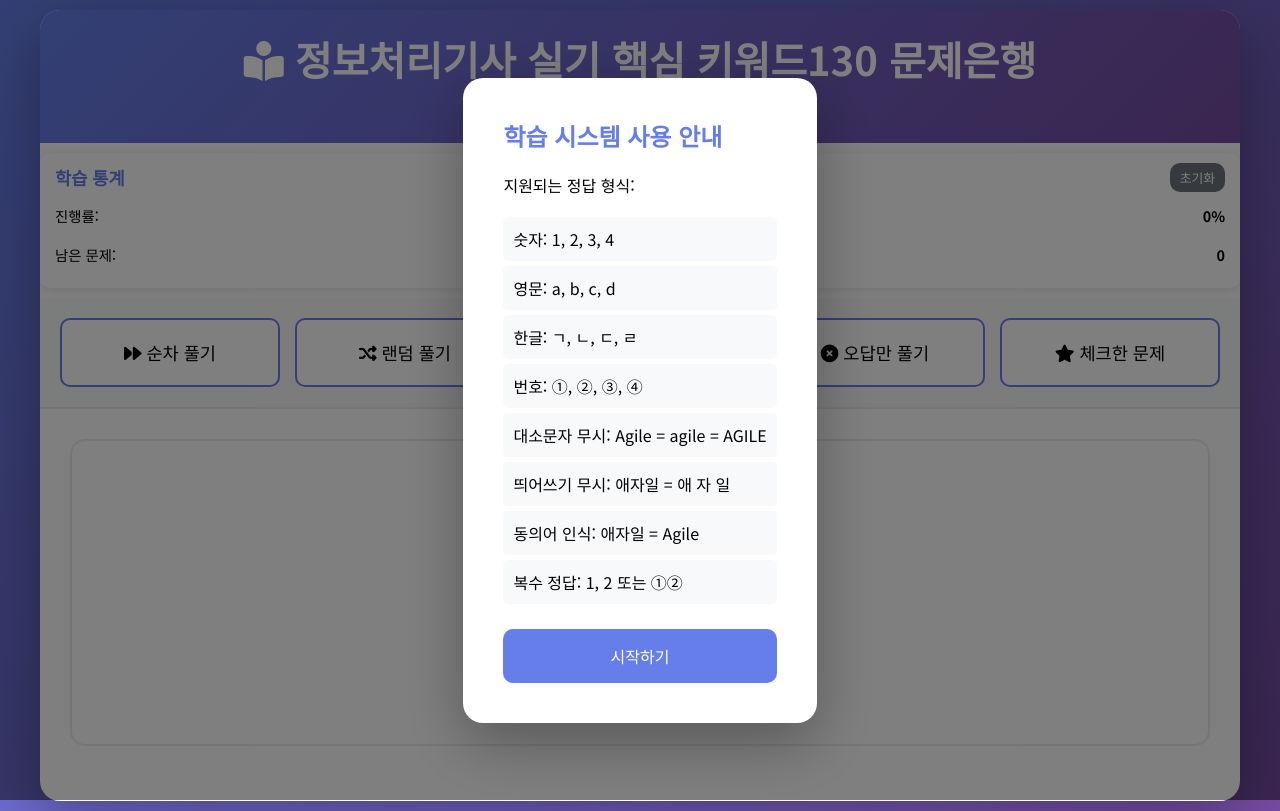
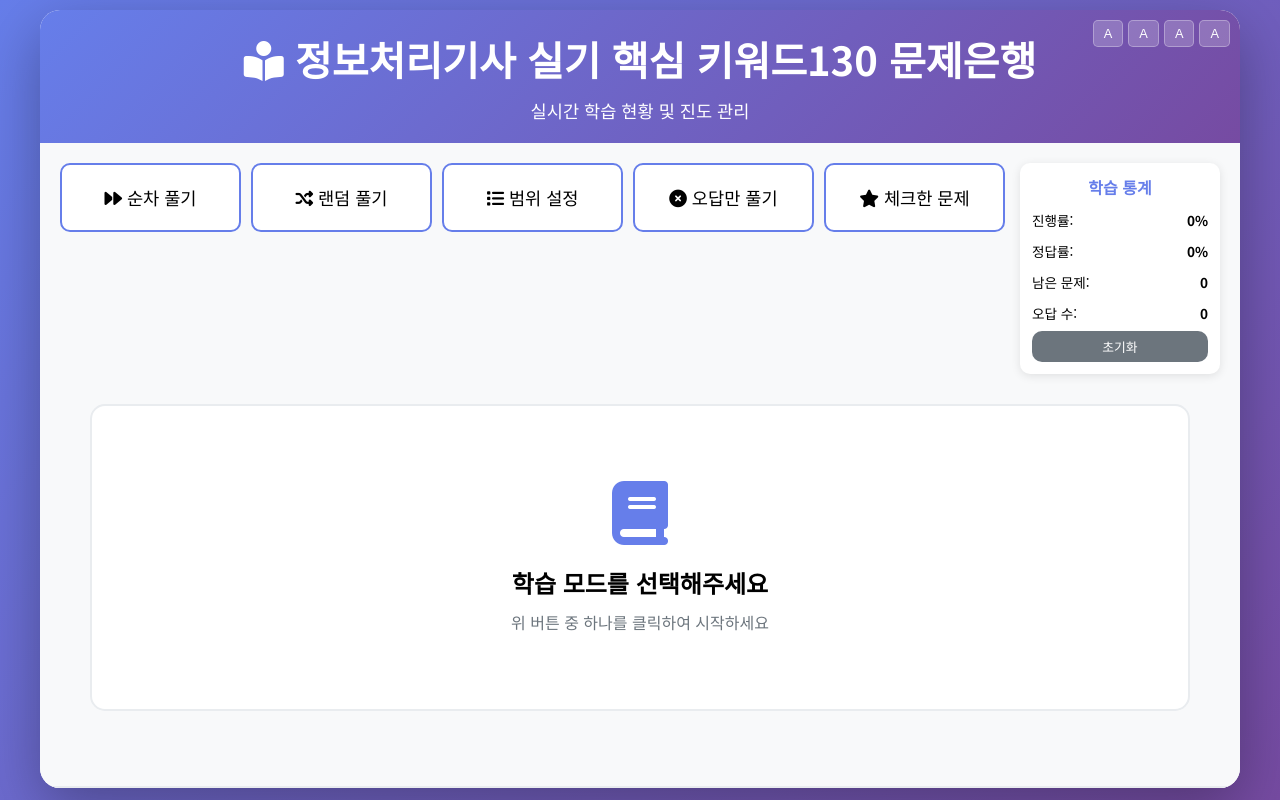
Before and after one commit to parkdarae/info-processing-study-, a plain HTML site: page index.html in a window 1280 px wide. Drawn offline with nearby package versions, Linux system fonts and the light colour scheme.

Commit message:
학습 통계 모드 버튼 옆 배치 및 폰트 크기 조절 기능 추가

```diff
--- a/index.html
+++ b/index.html
@@ -24,6 +24,11 @@
             font-size: 16px;
         }
 
+        body.font-smallest { font-size: 12px; }
+        body.font-small { font-size: 14px; }
+        body.font-normal { font-size: 16px; }
+        body.font-large { font-size: 18px; }
+
         .container {
             max-width: 1200px;
             margin: 0 auto;
@@ -38,6 +43,35 @@
             color: white;
             padding: 20px;
             text-align: center;
+            position: relative;
+        }
+
+        .font-size-controls {
+            position: absolute;
+            top: 10px;
+            right: 10px;
+            display: flex;
+            gap: 5px;
+        }
+
+        .font-btn {
+            background: rgba(255, 255, 255, 0.2);
+            color: white;
+            border: 1px solid rgba(255, 255, 255, 0.3);
+            border-radius: 5px;
+            padding: 5px 10px;
+            cursor: pointer;
+            font-size: 0.8em;
+            transition: all 0.3s;
+        }
+
+        .font-btn:hover {
+            background: rgba(255, 255, 255, 0.3);
+        }
+
+        .font-btn.active {
+            background: rgba(255, 255, 255, 0.4);
+            border-color: white;
         }
 
         .header h1 {
@@ -58,8 +92,21 @@
 
         .mode-buttons {
             display: grid;
-            grid-template-columns: repeat(auto-fit, minmax(200px, 1fr));
+            grid-template-columns: repeat(auto-fit, minmax(180px, 1fr));
+            gap: 10px;
+        }
+
+        .mode-buttons-container {
+            display: grid;
+            grid-template-columns: 1fr auto;
             gap: 15px;
+            align-items: start;
+        }
+
+        @media (max-width: 768px) {
+            .mode-buttons-container {
+                grid-template-columns: 1fr;
+            }
         }
 
         .mode-btn {
@@ -227,48 +274,41 @@
 
         .stats {
             background: white;
-            padding: 10px 15px;
+            padding: 12px;
             border-radius: 10px;
             box-shadow: 0 2px 10px rgba(0,0,0,0.1);
-            margin: 10px 0;
-        }
-
-        .stats-header {
-            display: flex;
-            justify-content: space-between;
-            align-items: center;
-            margin-bottom: 8px;
+            min-width: 200px;
         }
 
         .stats h3 {
-            margin: 0;
+            margin: 0 0 8px 0;
             color: #667eea;
-            font-size: 1.1em;
+            font-size: 1em;
+            text-align: center;
         }
 
         .stats-grid {
             display: grid;
-            grid-template-columns: repeat(2, 1fr);
-            gap: 8px;
-            margin-bottom: 8px;
+            grid-template-columns: 1fr;
+            gap: 5px;
         }
 
         .stats-item {
             display: flex;
             justify-content: space-between;
-            font-size: 0.9em;
-            padding: 5px 0;
+            font-size: 0.85em;
+            padding: 3px 0;
         }
 
         .stats-item span:last-child {
             font-weight: bold;
-            font-size: 1em;
         }
 
         .stats .btn {
-            padding: 8px;
-            margin: 0;
-            font-size: 0.85em;
+            padding: 6px 12px;
+            margin: 5px 0 0 0;
+            font-size: 0.8em;
+            width: 100%;
         }
 
         .image-placeholder {
@@ -749,37 +789,19 @@
 
     <div class="container">
         <div class="header">
+            <div class="font-size-controls">
+                <button class="font-btn" onclick="setFontSize('smallest')">A</button>
+                <button class="font-btn" onclick="setFontSize('small')">A</button>
+                <button class="font-btn active" onclick="setFontSize('normal')">A</button>
+                <button class="font-btn" onclick="setFontSize('large')">A</button>
+            </div>
             <h1><i class="fas fa-book-reader"></i> 정보처리기사 실기 핵심 키워드130 문제은행</h1>
             <p>실시간 학습 현황 및 진도 관리</p>
         </div>
 
-        <div class="stats">
-            <div class="stats-header">
-                <h3>학습 통계</h3>
-                <button class="btn btn-secondary" onclick="resetProgress()" style="padding: 5px 10px; font-size: 0.8em;">초기화</button>
-            </div>
-            <div class="stats-grid">
-                <div class="stats-item">
-                    <span>진행률:</span>
-                    <span id="progress">0%</span>
-                </div>
-                <div class="stats-item">
-                    <span>정답률:</span>
-                    <span id="accuracy">0%</span>
-                </div>
-                <div class="stats-item">
-                    <span>남은 문제:</span>
-                    <span id="remaining">0</span>
-                </div>
-                <div class="stats-item">
-                    <span>오답 수:</span>
-                    <span id="wrongCount">0</span>
-                </div>
-            </div>
-        </div>
-
         <div class="mode-selector">
-            <div class="mode-buttons">
+            <div class="mode-buttons-container">
+                <div class="mode-buttons">
                 <button class="mode-btn" onclick="setMode('sequential')">
                     <i class="fas fa-forward"></i> 순차 풀기
                 </button>
@@ -795,6 +817,29 @@
                 <button class="mode-btn" onclick="setMode('marked')">
                     <i class="fas fa-star"></i> 체크한 문제
                 </button>
+            </div>
+
+            <div class="stats">
+                <h3>학습 통계</h3>
+                <div class="stats-grid">
+                    <div class="stats-item">
+                        <span>진행률:</span>
+                        <span id="progress">0%</span>
+                    </div>
+                    <div class="stats-item">
+                        <span>정답률:</span>
+                        <span id="accuracy">0%</span>
+                    </div>
+                    <div class="stats-item">
+                        <span>남은 문제:</span>
+                        <span id="remaining">0</span>
+                    </div>
+                    <div class="stats-item">
+                        <span>오답 수:</span>
+                        <span id="wrongCount">0</span>
+                    </div>
+                </div>
+                <button class="btn btn-secondary" onclick="resetProgress()">초기화</button>
             </div>
         </div>
 
@@ -1795,6 +1840,27 @@
             return div.innerHTML;
         }
 
+        // 폰트 크기 설정
+        function setFontSize(size) {
+            // body의 폰트 클래스 제거
+            document.body.classList.remove('font-smallest', 'font-small', 'font-normal', 'font-large');
+            // 새 폰트 크기 클래스 추가
+            document.body.classList.add('font-' + size);
+
+            // active 클래스 업데이트
+            document.querySelectorAll('.font-btn').forEach(btn => btn.classList.remove('active'));
+            event.target.classList.add('active');
+
+            // localStorage에 저장
+            localStorage.setItem('fontSize', size);
+        }
+
+        // 저장된 폰트 크기 로드
+        function loadFontSize() {
+            const savedSize = localStorage.getItem('fontSize') || 'normal';
+            setFontSize(savedSize);
+        }
+
         // 진행 상황 저장
         function saveProgress() {
             localStorage.setItem('progress', JSON.stringify({
@@ -1867,6 +1933,7 @@
         // 초기화
         document.addEventListener('DOMContentLoaded', function() {
             loadProgress();
+            loadFontSize();
             updateStats();
 
             // 환영 팝업 표시 (첫 방문 시)
```
